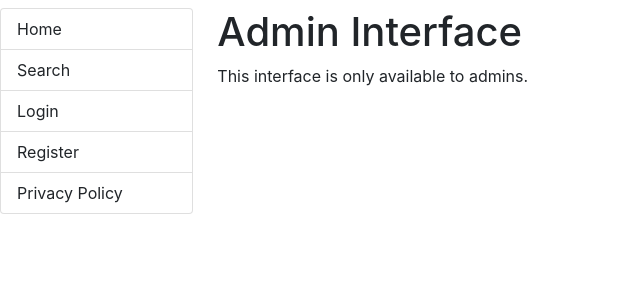
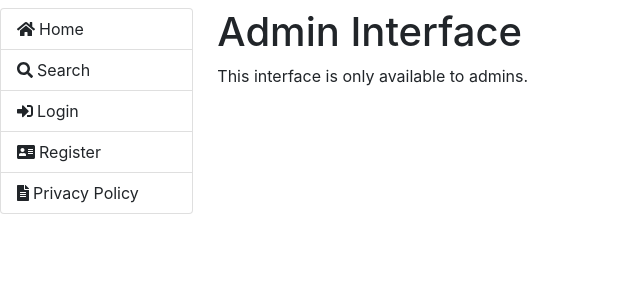
Before and after one commit to aruskin/music-quotes-project, a React (Create React App) app: page /admin in a window 1280 px wide. Shown: the top 300 px of the page, without its empty margins (0-640 px from the left). Built offline with nearby package versions, Linux system fonts and the light colour scheme.

Commit message:
Add icons to menu bar

```diff
--- a/package.json
+++ b/package.json
@@ -3,9 +3,13 @@
   "version": "0.1.0",
   "private": true,
   "dependencies": {
+    "@fortawesome/fontawesome-svg-core": "^1.2.36",
+    "@fortawesome/free-solid-svg-icons": "^5.15.4",
+    "@fortawesome/react-fontawesome": "^0.1.16",
     "@testing-library/jest-dom": "^5.15.0",
     "@testing-library/react": "^11.2.7",
     "@testing-library/user-event": "^12.8.3",
+    "font-awesome": "^4.7.0",
     "react": "^17.0.2",
     "react-dom": "^17.0.2",
     "react-redux": "^7.2.6",
--- a/src/components/NavigationSidebar/index.js
+++ b/src/components/NavigationSidebar/index.js
@@ -2,6 +2,9 @@ import React from "react";
 import {useSelector} from "react-redux";
 import {Link} from "react-router-dom";
 import Logout from '../User/Logout';
+
+import {FontAwesomeIcon} from '@fortawesome/react-fontawesome';
+import {faHome, faSearch, faSignInAlt, faUser, faAddressCard, faFeather, faUsersCog, faFileAlt} from '@fortawesome/free-solid-svg-icons';
 
 function NavigationSidebar({active=''}){
     const loggedIn = useSelector((state) => state.loggedIn);
@@ -11,33 +14,33 @@ function NavigationSidebar({active=''}){
         <div>
             <div className="list-group">
                 <Link to="/" className={`list-group-item ${active === 'home' ? 'active' : ''}`}>
-                Home
+                <FontAwesomeIcon icon={faHome}/><div className="d-none d-md-inline p-1">Home</div>
                 </Link>
                 <Link to="/search" className={`list-group-item ${active === 'search' ? 'active' : ''}`}>
-                Search
+                <FontAwesomeIcon icon={faSearch}/><div className="d-none d-md-inline p-1">Search</div>
                 </Link>
                 {!loggedIn &&
                     <Link to="/login" className={`list-group-item ${active === 'login' ? 'active' : ''}`}>
-                    Login
+                    <FontAwesomeIcon icon={faSignInAlt}/><div className="d-none d-md-inline p-1">Login</div>
                     </Link>}
                 {!loggedIn &&
                     <Link to="/register" className={`list-group-item ${active === 'register' ? 'active' : ''}`}>
-                    Register
+                    <FontAwesomeIcon icon={faAddressCard}/><div className="d-none d-md-inline p-1">Register</div>
                     </Link>}
                 {loggedIn &&
                     <Link to="/profile" className={`list-group-item ${active === 'profile' ? 'active' : ''}`}>
-                    Profile
+                    <FontAwesomeIcon icon={faUser}/><div className="d-none d-md-inline p-1">Profile</div>
                     </Link>}
                 {loggedIn &&
                     <Link to="/submit" className={`list-group-item ${active === 'submit' ? 'active' : ''}`}>
-                    Submit Quote
+                    <FontAwesomeIcon icon={faFeather}/><div className="d-none d-md-inline p-1">Submit Quote</div>
                     </Link>}
                 {isAdmin &&
                     <Link to="/admin" className={`list-group-item ${active === 'admin' ? 'active' : ''}`}>
-                      Admin Interface
+                    <FontAwesomeIcon icon={faUsersCog}/><div className="d-none d-md-inline p-1">Admin Interface</div>
                       </Link>}
                 <Link to="/privacy" className={`list-group-item ${active === 'privacy' ? 'active' : ''}`}>
-                    Privacy Policy
+                    <FontAwesomeIcon icon={faFileAlt}/><div className="d-none d-md-inline p-1">Privacy Policy</div>
                 </Link>
             </div>
             {loggedIn &&
--- a/src/components/User/Logout.js
+++ b/src/components/User/Logout.js
@@ -1,6 +1,10 @@
 import React from 'react';
 import userService from '../../services/user-service'
 import {useDispatch} from "react-redux";
+
+import {FontAwesomeIcon} from '@fortawesome/react-fontawesome';
+import {faSignOutAlt} from '@fortawesome/free-solid-svg-icons';
+
 
 function Logout(){
     let dispatch = useDispatch();
@@ -12,7 +16,7 @@ function Logout(){
     return(
         <div className='btn btn-primary mt-2 ms-2'
             onClick={handleLogout}>
-             Logout
+            <FontAwesomeIcon icon={faSignOutAlt}/><div className="d-none d-md-inline p-1">Logout</div>
         </div>
     )
 }
```
Also changed, not shown: 1 other file (tests, documents, lock files or other folders).
